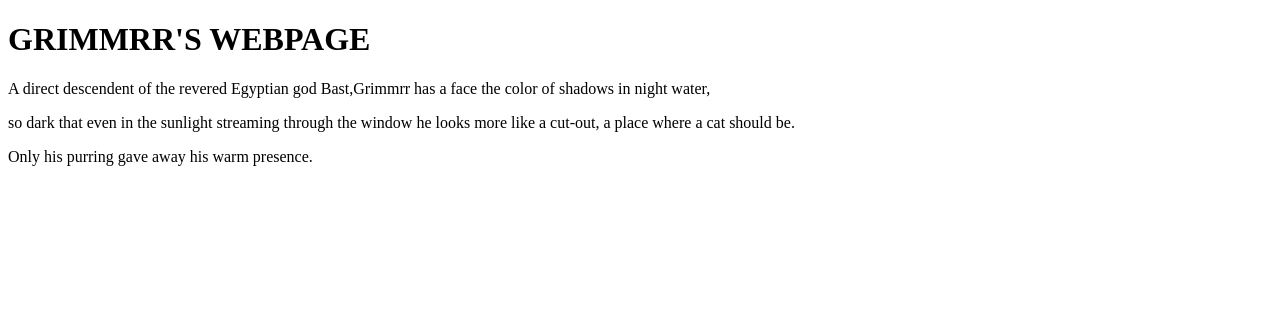
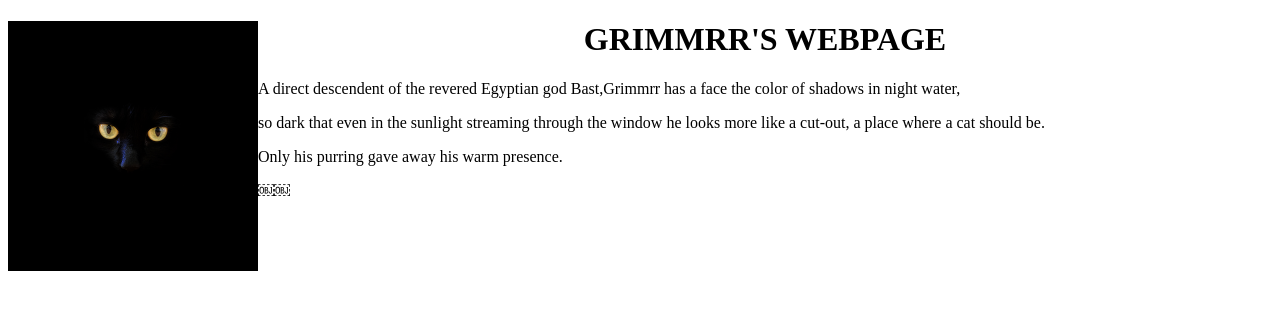
Before and after one commit to Kanashi-Senshi/fictional-pet, a plain HTML site: page index.html in a window 1280 px wide. Drawn offline with Linux system fonts and the light colour scheme.

Commit message:
This commit will change the name of my-fictional-pet-webpage.html to index.html

```diff
--- /dev/null
+++ b/CSS/styles.css
@@ -0,0 +1,5 @@
+h1{
+    text-align: center;
+    text-shadow: brown;
+    text-decoration: coral;
+}
--- a/fictional-pet-webpage.html
+++ b/index.html
@@ -3,13 +3,14 @@
 <html>
     <head>
         <title>Grimmrr's webpage</title>
+        <link href="CSS/styles.css" rel="stylesheet" type="text/css">
     </head>
     <body>
-      <h1>GRIMMRR'S WEBPAGE</h1>
+      <h1><img src="Images/cat.png" alt = "Grimmrr" style="float:left;width:250px;height:250px;">GRIMMRR'S WEBPAGE</h1>
       <p>A direct descendent of the revered Egyptian god Bast,Grimmrr has a face the color of shadows in night water,</p>
       <p>so dark that even in the sunlight streaming through the window he looks more like a cut-out, a place where a cat should be.</p>
       <p>Only his purring gave away his warm presence. </p>
 
 
     </body>
-</html>
+</html>￼￼
```
Also changed, not shown: Images/cat.png (added).
